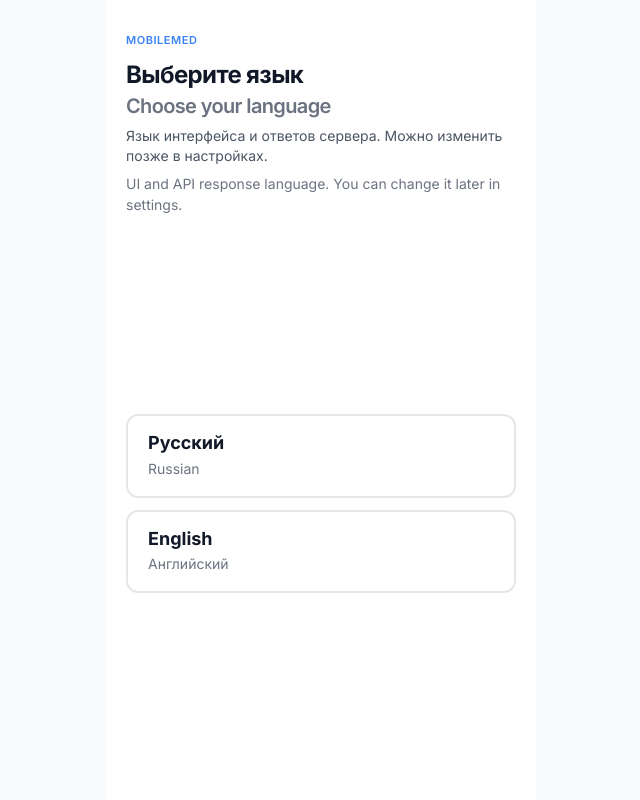
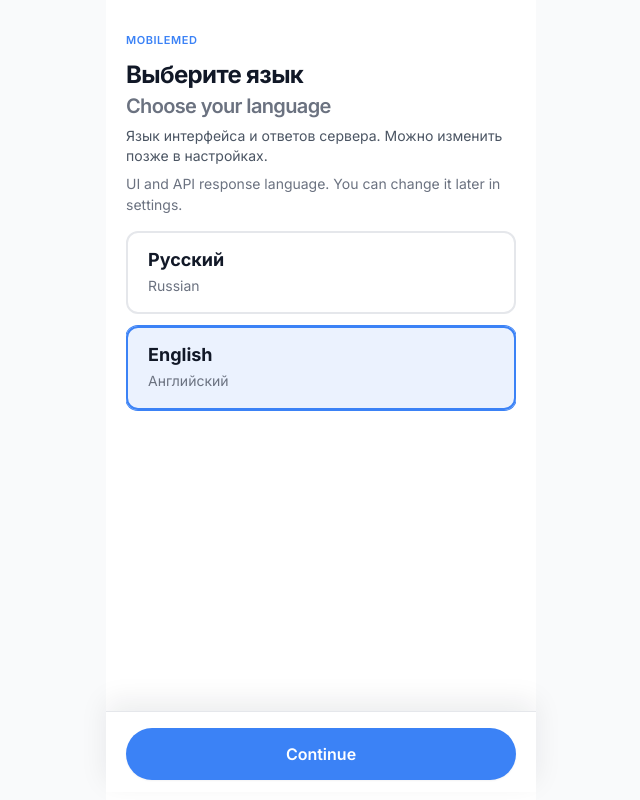
Before and after one commit to NikitaBest/Presentation-mobilemed-web, a React (Vite) app: page / in a window 1280 px wide. Shown: the whole page, without its empty margins (319-959 px from the left). Built offline with nearby package versions, Linux system fonts and the light colour scheme.

Commit message:
выбор языка продолжить

```diff
--- a/src/i18n/messages.js
+++ b/src/i18n/messages.js
@@ -12,6 +12,11 @@ export const MESSAGES = {
   ru: {
     'lang.ru': 'Русский',
     'lang.en': 'English',
+
+    'languageSelect.continue': 'Продолжить',
+    'languageSelect.continueBilingual': 'Продолжить / Continue',
+    'languageSelect.continueWait': 'Подождите…',
+    'languageSelect.error': 'Не удалось применить язык. Попробуйте ещё раз.',
 
     'welcome.brand': 'MobileMed',
     'welcome.title': 'Оценка здоровья по лицу',
@@ -218,6 +223,11 @@ export const MESSAGES = {
   en: {
     'lang.ru': 'Русский',
     'lang.en': 'English',
+
+    'languageSelect.continue': 'Continue',
+    'languageSelect.continueBilingual': 'Продолжить / Continue',
+    'languageSelect.continueWait': 'Please wait…',
+    'languageSelect.error': 'Could not apply language. Please try again.',
 
     'welcome.brand': 'MobileMed',
     'welcome.title': 'Face-based health check',
--- a/src/pages/LanguageSelectPage.css
+++ b/src/pages/LanguageSelectPage.css
@@ -60,9 +60,7 @@
   flex: 1;
   display: flex;
   flex-direction: column;
-  justify-content: center;
   gap: var(--mm-space-4);
-  padding-bottom: var(--mm-space-6);
 }
 
 .lang-select__options {
@@ -108,9 +106,10 @@
   opacity: 0.85;
 }
 
-.lang-select__option--pending {
+.lang-select__option--selected {
   border-color: var(--mm-primary);
   background: var(--mm-bg-primary-soft);
+  box-shadow: 0 0 0 1px var(--mm-primary);
 }
 
 .lang-select__option-label {
@@ -124,13 +123,6 @@
   color: var(--mm-text-muted);
 }
 
-.lang-select__status {
-  margin: 0;
-  text-align: center;
-  font-size: var(--mm-font-size-sm);
-  color: var(--mm-text-muted);
-}
-
 .lang-select__error {
   margin: 0;
   text-align: center;
--- a/src/pages/LanguageSelectPage.jsx
+++ b/src/pages/LanguageSelectPage.jsx
@@ -2,41 +2,51 @@ import { useCallback, useState } from 'react'
 import { AppLayout } from '../components/AppLayout.jsx'
 import { useI18n } from '../i18n/useI18n.js'
 import { markLocaleAsChosen } from '../i18n/locale.js'
+import { formatMessage } from '../i18n/messages.js'
 import './LanguageSelectPage.css'
 
 /**
- * Первый экран: выбор языка перед главной (один тап → переход на welcome).
  * @param {{ onComplete: () => void }} props
  */
 export function LanguageSelectPage({ onComplete }) {
-  const { setLocale } = useI18n()
-  const [pending, setPending] = useState(null)
+  const { locale, setLocale } = useI18n()
+  const [selected, setSelected] = useState(locale)
+  const [saving, setSaving] = useState(false)
   const [error, setError] = useState('')
 
-  const handlePick = useCallback(
-    async (code) => {
-      if (pending) return
-      setPending(code)
+  const handleSelect = useCallback((code) => {
+    if (saving) return
+    setSelected(code)
+    setError('')
+  }, [saving])
+
+  const handleContinue = useCallback(async () => {
+    if (saving || selected == null) return
+    setSaving(true)
     setError('')
     try {
-        await setLocale(code)
+      await setLocale(selected)
       markLocaleAsChosen()
       onComplete()
     } catch (e) {
-        setPending(null)
+      setSaving(false)
       setError(
         e instanceof Error
           ? e.message
-            : code === 'en'
-              ? 'Could not apply language. Please try again.'
-              : 'Не удалось применить язык. Попробуйте ещё раз.',
+          : formatMessage(selected, 'languageSelect.error'),
       )
     }
-    },
-    [onComplete, pending, setLocale],
-  )
+  }, [onComplete, saving, selected, setLocale])
 
-  const busy = pending != null
+  const continueLabel =
+    selected == null
+      ? 'Продолжить / Continue'
+      : formatMessage(selected, 'languageSelect.continue')
+
+  const waitLabel =
+    selected == null
+      ? 'Подождите… / Please wait…'
+      : formatMessage(selected, 'languageSelect.continueWait')
 
   return (
     <AppLayout>
@@ -60,12 +70,18 @@ export function LanguageSelectPage({ onComplete }) {
         </header>
 
         <div className="lang-select__content page-shell__scroll">
-          <div className="lang-select__options" role="group" aria-label="Выберите язык / Choose your language">
+          <div
+            className="lang-select__options"
+            role="radiogroup"
+            aria-label="Выберите язык / Choose your language"
+          >
             <button
               type="button"
-              className={`lang-select__option${pending === 'ru' ? ' lang-select__option--pending' : ''}`}
-              disabled={busy}
-              onClick={() => handlePick('ru')}
+              role="radio"
+              aria-checked={selected === 'ru'}
+              className={`lang-select__option${selected === 'ru' ? ' lang-select__option--selected' : ''}`}
+              disabled={saving}
+              onClick={() => handleSelect('ru')}
             >
               <span className="lang-select__option-label">Русский</span>
               <span className="lang-select__option-hint" lang="ru">
@@ -74,9 +90,11 @@ export function LanguageSelectPage({ onComplete }) {
             </button>
             <button
               type="button"
-              className={`lang-select__option${pending === 'en' ? ' lang-select__option--pending' : ''}`}
-              disabled={busy}
-              onClick={() => handlePick('en')}
+              role="radio"
+              aria-checked={selected === 'en'}
+              className={`lang-select__option${selected === 'en' ? ' lang-select__option--selected' : ''}`}
+              disabled={saving}
+              onClick={() => handleSelect('en')}
             >
               <span className="lang-select__option-label">English</span>
               <span className="lang-select__option-hint" lang="en">
@@ -85,18 +103,23 @@ export function LanguageSelectPage({ onComplete }) {
             </button>
           </div>
 
-          {busy ? (
-            <p className="lang-select__status" role="status">
-              {pending === 'en' ? 'Please wait…' : 'Подождите…'}
-            </p>
-          ) : null}
-
           {error ? (
             <p className="lang-select__error" role="alert">
               {error}
             </p>
           ) : null}
         </div>
+
+        <footer className="page-dock lang-select__dock">
+          <button
+            type="button"
+            className="btn-primary"
+            disabled={selected == null || saving}
+            onClick={handleContinue}
+          >
+            {saving ? waitLabel : continueLabel}
+          </button>
+        </footer>
       </div>
     </AppLayout>
   )
```
Lines whose indentation alone changed are shown as unchanged.
